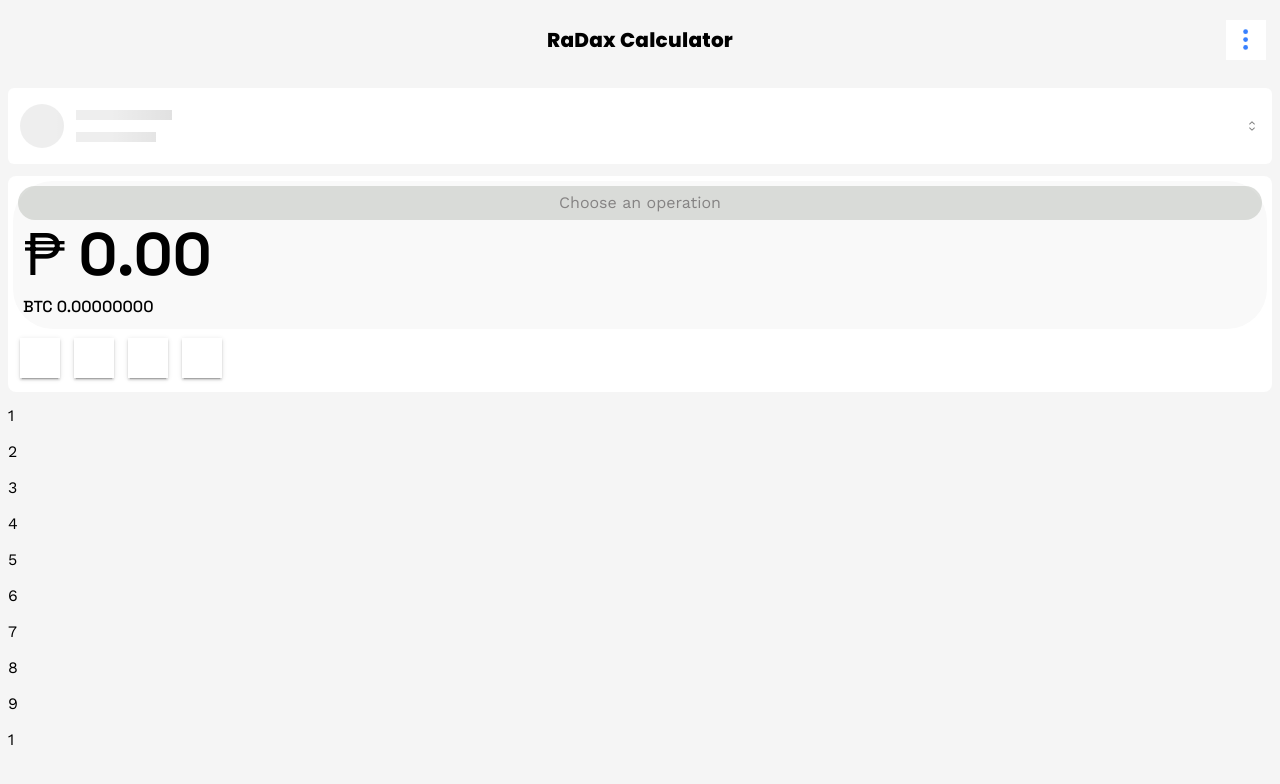
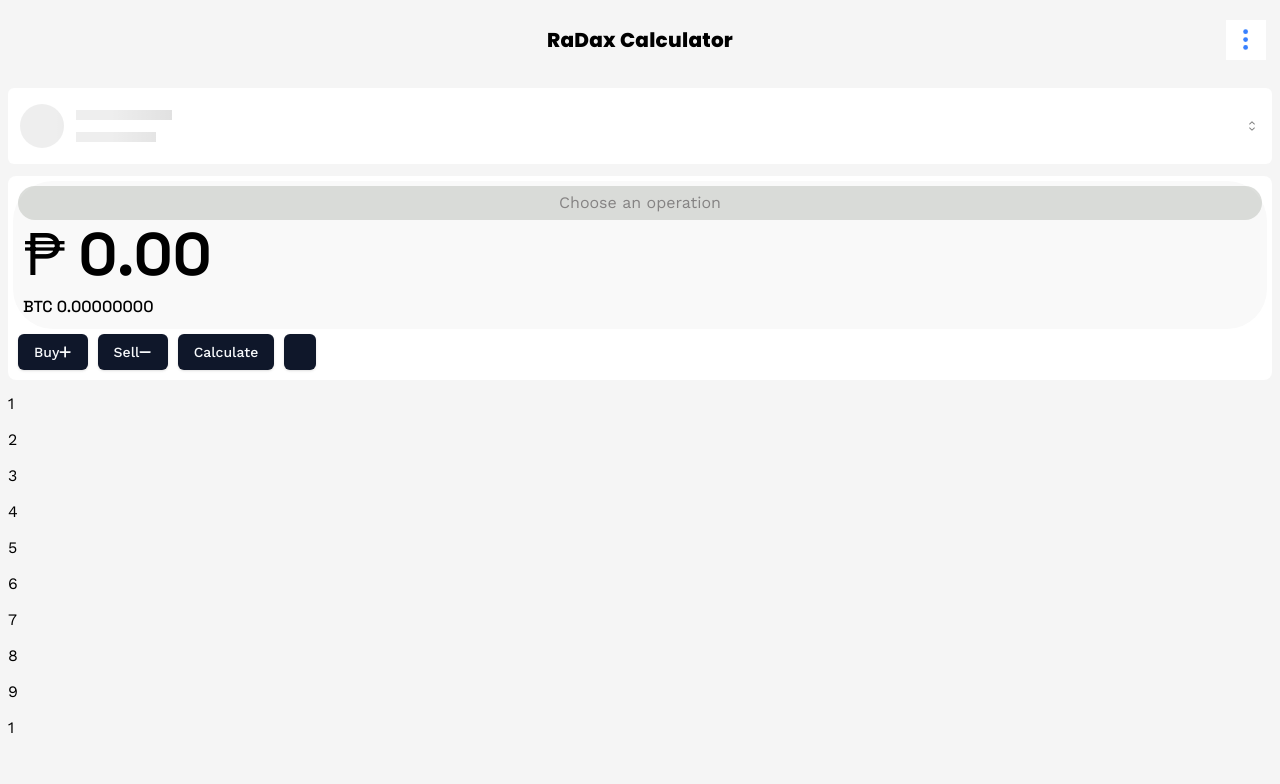
Before and after one commit to Peezzied/RaDax, a React (Vite) app: page /home in a window 1280 px wide. Shown: the top 784 px of the page. Built offline with nearby package versions, Linux system fonts and the light colour scheme.

Commit message:
Added Button Component from shadcn

```diff
--- a/package.json
+++ b/package.json
@@ -18,6 +18,11 @@
     "@capacitor/haptics": "5.0.7",
     "@capacitor/keyboard": "5.0.8",
     "@capacitor/status-bar": "5.0.7",
+    "@fortawesome/fontawesome-svg-core": "^6.5.2",
+    "@fortawesome/free-brands-svg-icons": "^6.5.2",
+    "@fortawesome/free-regular-svg-icons": "^6.5.2",
+    "@fortawesome/free-solid-svg-icons": "^6.5.2",
+    "@fortawesome/react-fontawesome": "^0.2.2",
     "@ionic/react": "^7.0.0",
     "@ionic/react-router": "^7.0.0",
     "@radix-ui/react-dialog": "^1.0.5",
--- a/src/components/CalculatePanel.tsx
+++ b/src/components/CalculatePanel.tsx
@@ -1,6 +1,9 @@
 import { PanelContext, useAppContext } from "@/utils/Contexts";
-import { IonGrid, IonRow, IonCol, IonButton } from "@ionic/react";
+import { IonGrid, IonRow, IonCol } from "@ionic/react";
 import { useEffect } from "react";
+import { Button } from "@/components/ui/button";
+import { FontAwesomeIcon } from '@fortawesome/react-fontawesome'
+import { faMinus, faPlus } from "@fortawesome/free-solid-svg-icons";
 
 const getPanelMeta = (operation: any) => {
     switch (operation) {
@@ -63,10 +66,10 @@
     return (
         <>
             <IonCol>
-                <IonButton></IonButton>
+                <Button>Buy <FontAwesomeIcon icon={faPlus} /></Button>
             </IonCol>
             <IonCol>
-                <IonButton></IonButton>
+                <Button>Sell <FontAwesomeIcon icon={faMinus} /></Button>
             </IonCol>
         </>
     )
@@ -75,10 +78,10 @@
     return (
         <>
             <IonCol>
-                <IonButton></IonButton>
+                <Button>Calculate</Button>
             </IonCol>
             <IonCol>
-                <IonButton></IonButton>
+                <Button></Button>
             </IonCol>
         </>
     )
```
Also changed, not shown: 1 other file (tests, documents, lock files or other folders).
